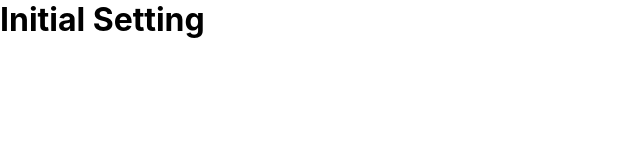
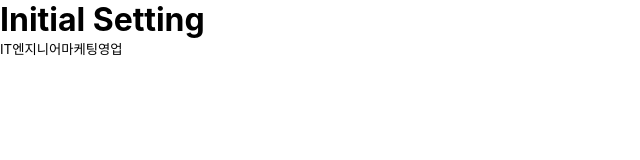
Before and after one commit to YAPP-Github/20th-ALL-Rounder-Team-1-Web, a React app: page / in a window 1280 px wide. Shown: the top 160 px of the page, without its empty margins (0-640 px from the left). Built offline with nearby package versions, Linux system fonts and the light colour scheme; a web font is replaced by a local one.

Commit message:
:sparkles: SearchFilter 초기 세팅

```diff
--- a/src/App.tsx
+++ b/src/App.tsx
@@ -1,10 +1,13 @@
 import { ModalPortal } from './ModalPortal';
-import { Modal } from '@/components';
+import { Modal, SearchFilter } from '@/components';
 
 const App = () => {
   return (
     <>
       <h1>Initial Setting</h1>
+
+      <SearchFilter jobs={['IT엔지니어', '마케팅', '영업']} />
+
       <ModalPortal>
         <Modal />
       </ModalPortal>
--- /dev/null
+++ b/src/components/common/SearchFilter.tsx
@@ -0,0 +1,25 @@
+import { useState } from 'react';
+
+interface SearchFilterProps {
+  jobs: string[];
+}
+
+export const SearchFilter = ({ jobs }: SearchFilterProps) => {
+  const [selectedJobs, setSelectedJobs] = useState<string[]>([]);
+
+  const onClick = (job: string) => {
+    setSelectedJobs([...selectedJobs, job]);
+  };
+
+  console.log(selectedJobs);
+
+  return (
+    <div>
+      {jobs.map((job) => (
+        <button key={job} onClick={() => onClick(job)}>
+          {job}
+        </button>
+      ))}
+    </div>
+  );
+};
--- a/src/components/index.ts
+++ b/src/components/index.ts
@@ -5,3 +5,4 @@ export * from './common/FindPasswordPopUp';
 export * from './common/Input';
 export * from './common/Modal';
 export * from './common/PageLayout';
+export * from './common/SearchFilter';
```
